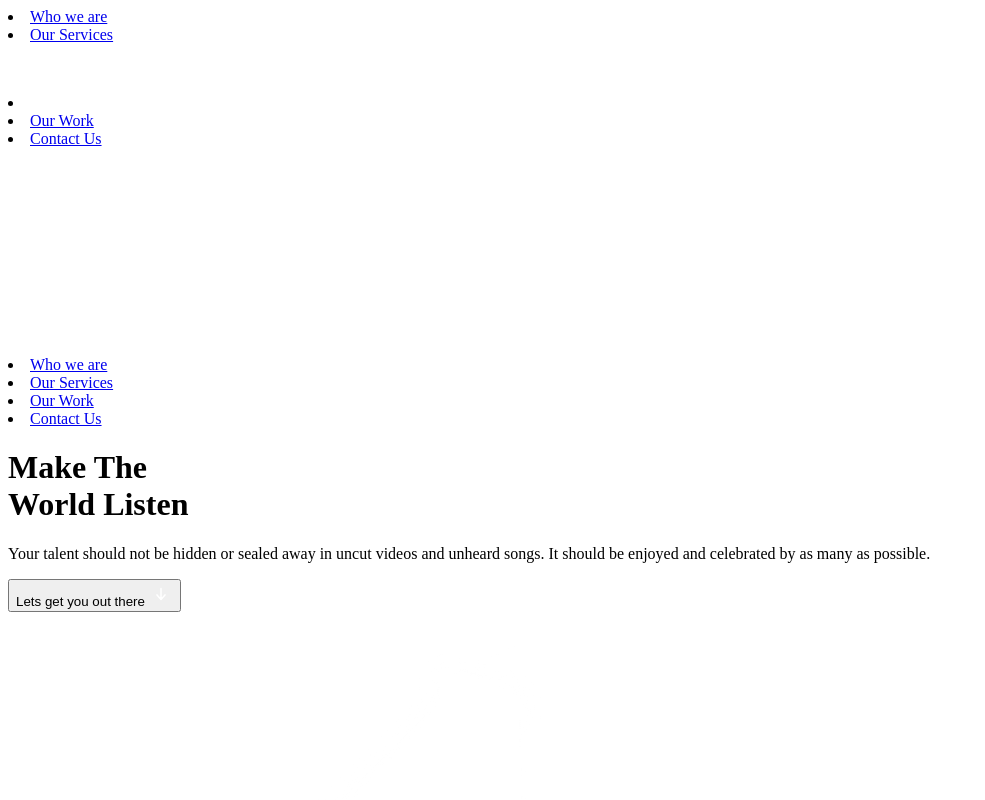
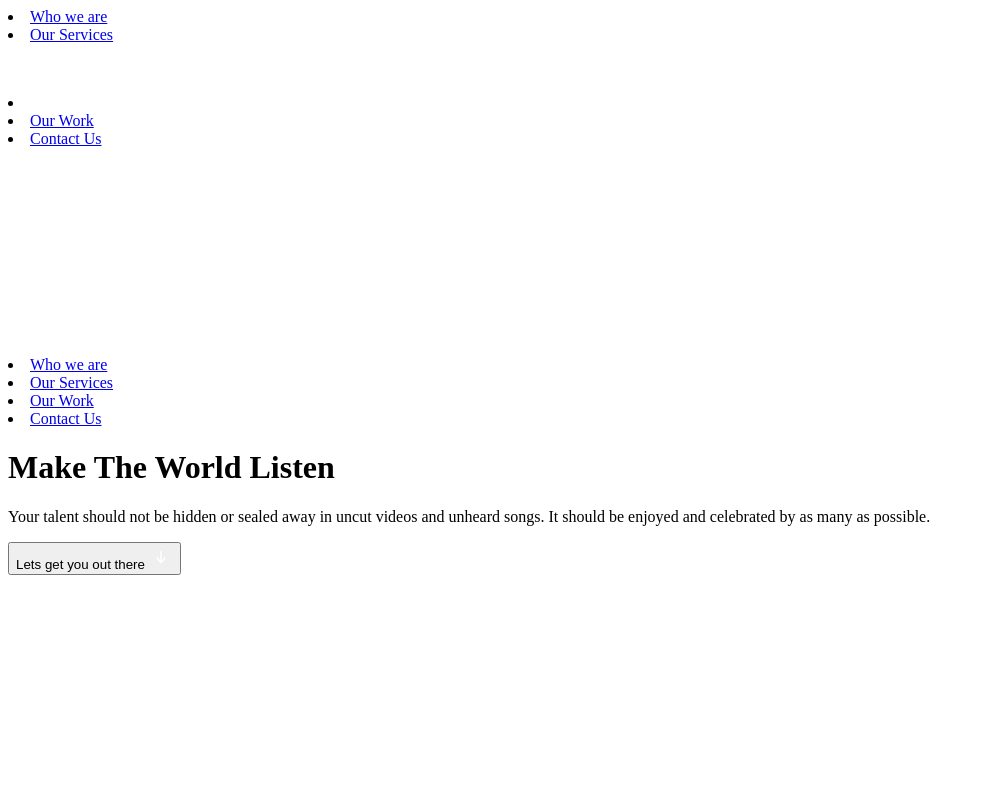
Before and after one commit to unkletayo/orras, a Next.js app: page / in a window 1280 px wide. Shown: the top 800 px of the page, without its empty margins (0-985 px from the left). Built offline with nearby package versions, Linux system fonts and the light colour scheme.

Commit message:
Improvement

```diff
--- a/src/components/Hero/index.jsx
+++ b/src/components/Hero/index.jsx
@@ -98,7 +98,7 @@ const Hero = () => {
               className="other-hero"
             >
               <div>
-                <h1>Make The {isPageWide && <br />} World Listen</h1>
+                <h1>Make The World Listen</h1>
                 <p className="hero-description">
                   Your talent should not be hidden or sealed away in uncut
                   videos and unheard songs. It should be enjoyed and celebrated
--- a/src/styles/hero.scss
+++ b/src/styles/hero.scss
@@ -48,7 +48,7 @@
       font-family: 'Tiempos Headline Light', sans-serif;
       font-style: normal;
       font-weight: normal;
-      font-size: 65px;
+      font-size: 50px;
       line-height: 1.1;
       display: flex;
       align-items: center;
```
